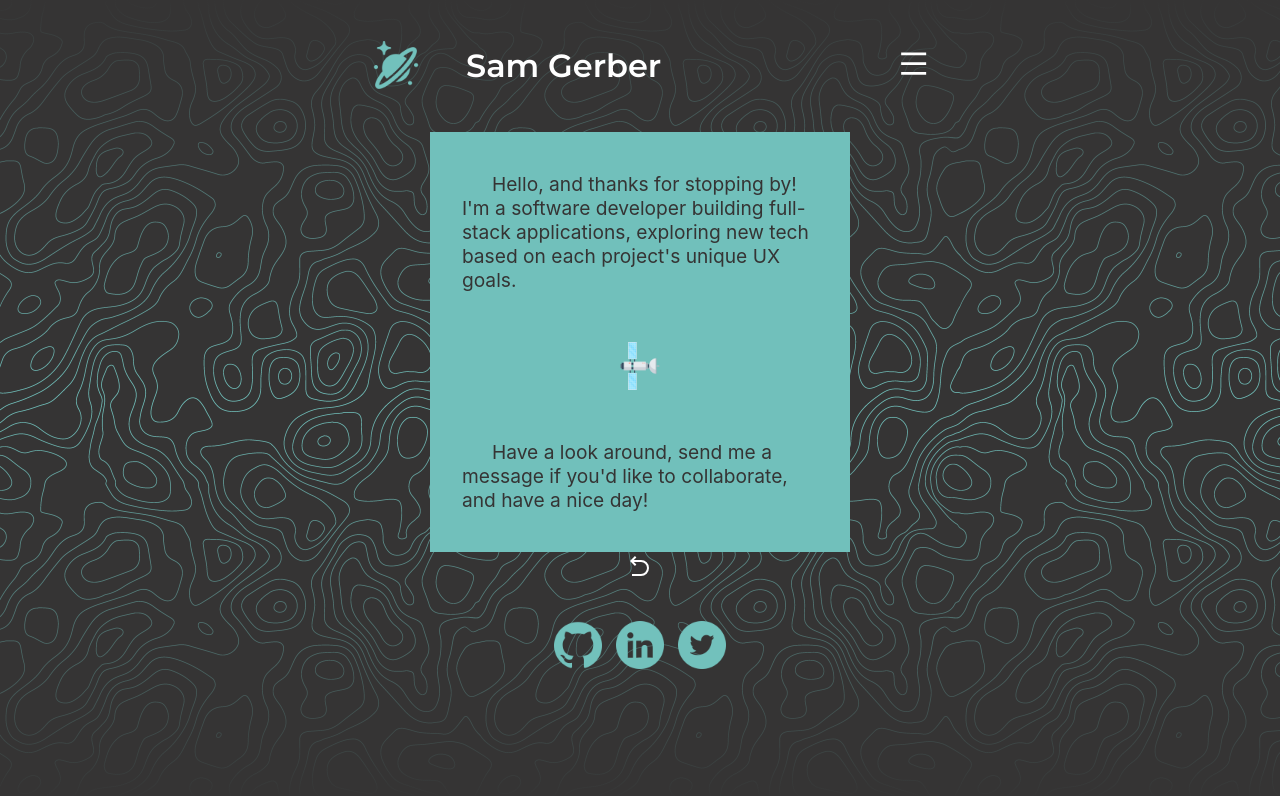
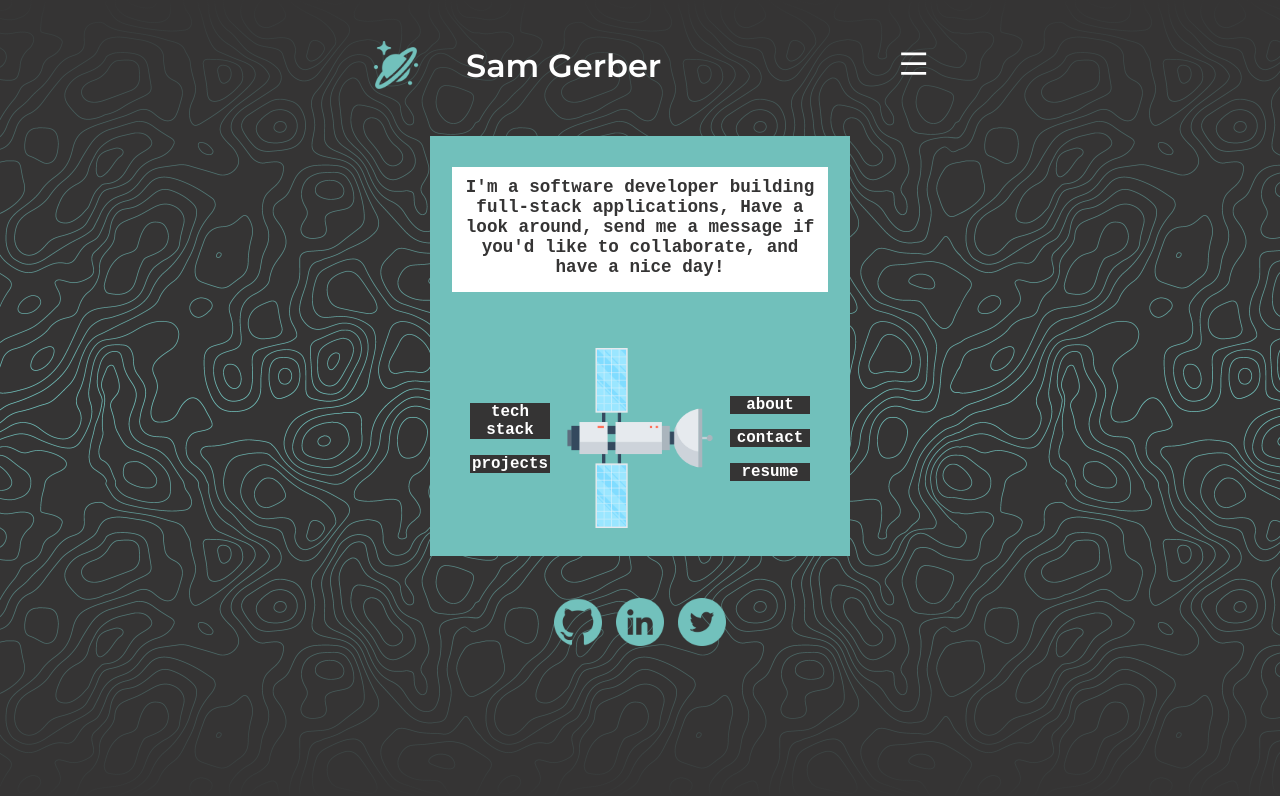
Before and after one commit to sgerpdx/pop-signpost, a Next.js app: page / in a window 1280 px wide. Both pictures are taken after a click on the button 200 px from the left and 383 px from the top of the page. Shown: the top 796 px of the page. Built offline with nearby package versions, Linux system fonts and the light colour scheme; a web font is replaced by a local one.

Commit message:
text formatted in intro component

```diff
--- a/components/intro.jsx
+++ b/components/intro.jsx
@@ -8,20 +8,27 @@ export default function Intro() {
     <>
       <section className={styles.introTextContainer}>
         <p className={styles.introTextArea}>
-          Hello, and thanks for stopping by! I&apos;m a software developer
-          building full-stack applications, exploring new tech based on each
-          project&apos;s unique UX goals.
+          I&apos;m a software developer building full-stack applications, Have a
+          look around, send me a message if you&apos;d like to collaborate, and
+          have a nice day!
         </p>
-        <Image
-          alt="satellite illustration"
-          height="48"
-          width="48"
-          src={SatelliteImage}
-        />
-        <p className={styles.introTextArea}>
-          Have a look around, send me a message if you&apos;d like to
-          collaborate, and have a nice day!
-        </p>
+        <div className={styles.introLinkArea}>
+          <nav className={styles.linksLeft}>
+            <p className={styles.introLinks}>tech stack</p>
+            <p className={styles.introLinks}>projects</p>
+          </nav>
+          <Image
+            alt="satellite illustration"
+            height="180"
+            width="180"
+            src={SatelliteImage}
+          />
+          <nav className={styles.linksLeft}>
+            <p className={styles.introLinks}>about</p>
+            <p className={styles.introLinks}>contact</p>
+            <p className={styles.introLinks}>resume</p>
+          </nav>
+        </div>
       </section>
     </>
   );
--- a/pages/index.jsx
+++ b/pages/index.jsx
@@ -15,7 +15,8 @@ import About from "../components/about";
 import Contact from "../components/contact";
 //import Navigation from "../components/navigation";
 import SocialMedia from "../components/socialMedia";
-import MainMenu from "../components/navigation/mainMenu";
+//mainMenu is obsolete -- replaced by simple state toggle on header:
+//import MainMenu from "../components/navigation/mainMenu";
 
 // images and icons:
 import { RiArrowGoBackLine } from "react-icons/ri";
@@ -55,8 +56,8 @@ export default function Home() {
 
   const handleModalClose = () => {
     setShow(false);
-      (setInterfaceStage(1));
-      handleEnterSite();
+    setInterfaceStage(1);
+    handleEnterSite();
   };
 
   if (loading) return <Spinner color="white" />;
@@ -117,9 +118,9 @@ export default function Home() {
               <div className={styles.bottomBox}></div>
             </div>
           )}
-          <nav className={styles.lowerNavArea}>
+          {/* <nav className={styles.lowerNavArea}>
             <RiArrowGoBackLine size="1.5em" />
-          </nav>
+          </nav> */}
         </section>
         <section className={styles.bottomRow}>
           <SocialMedia />
--- a/styles/Intro.module.css
+++ b/styles/Intro.module.css
@@ -10,16 +10,36 @@
   background-color: rgba(113, 192, 187, 255);
   color: rgb(53, 52, 52);
   font-family: "Inter", sans-serif;
-  font-weight: 400;
+  font-weight: 600;
+  font-family: "Courier New", Courier, monospace;
   /* font-family: 'Encode Sans', sans-serif; */
   /* font-family: 'Quantico', sans-serif; */
-  font-size: 1.2em;
+  font-size: 1.1em;
   /* position: absolute; */
   overflow: auto;
 }
 
 .introTextArea {
+  text-align: center;
   width: 90%;
-  text-indent: 30px;
+  height: 30%;
+  /* text-indent: 30px; */
   padding: 10px;
+  background-color: white;
 }
+.introLinkArea {
+  display: flex;
+  flex-direction: row;
+  justify-content: center;
+  align-items: center;
+  width: 90%;
+  height: 50%;
+}
+
+.introLinks {
+  text-align: center;
+  font-size: 0.9em;
+  background-color: rgb(53, 52, 52);
+  color: white;
+  width: 80px;
+}
```
